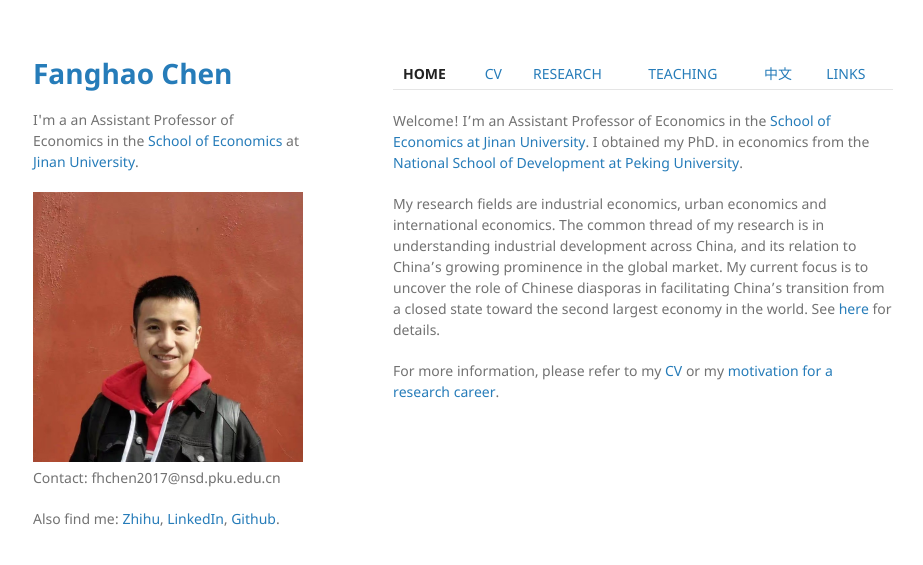
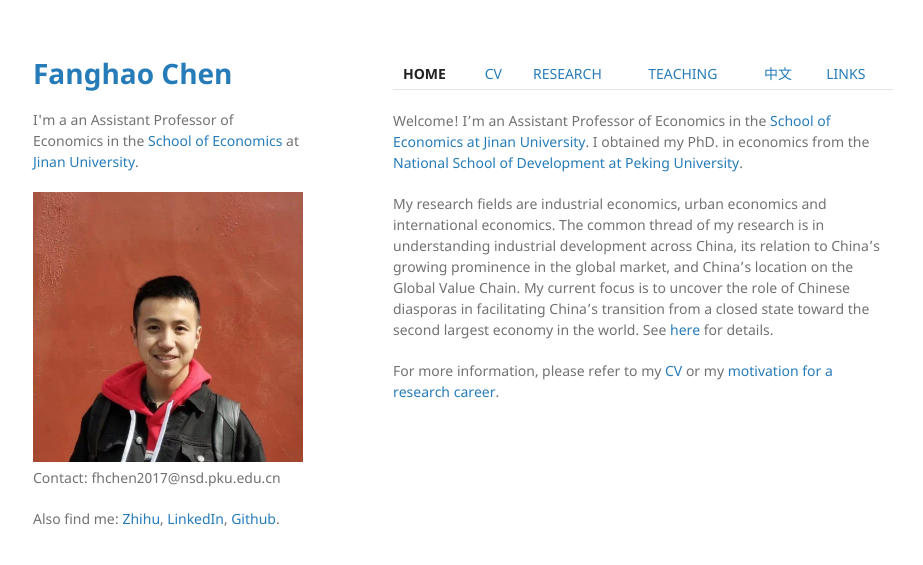
Before and after one commit to FanghaoChen/homepage, a Jekyll site: the page built from index.md, in a window 1280 px wide. Shown: the top 565 px of the page, without its empty margins (177-1100 px from the left). Built offline with Jekyll 4.4.1, drawn with Linux system fonts in a browser that asks for light colours.

Commit message:
Update index.md

```diff
--- a/index.md
+++ b/index.md
@@ -7,6 +7,6 @@ layout: default
 
 Welcome! I'm an Assistant Professor of Economics in the [School of Economics at Jinan University](https://ec.jnu.edu.cn/). I obtained my PhD. in economics from the [National School of Development at Peking University](https://www.nsd.pku.edu.cn/).
 
-My research fields are industrial economics, urban economics and international economics. The common thread of my research is in understanding industrial development across China, and its relation to China's growing prominence in the global market. My current focus is to uncover the role of Chinese diasporas in facilitating China's transition from a closed state toward the second largest economy in the world. See [here](https://papers.ssrn.com/sol3/papers.cfm?abstract_id=4004159) for details.
+My research fields are industrial economics, urban economics and international economics. The common thread of my research is in understanding industrial development across China, its relation to China's growing prominence in the global market, and China's location on the Global Value Chain. My current focus is to uncover the role of Chinese diasporas in facilitating China's transition from a closed state toward the second largest economy in the world. See [here](https://papers.ssrn.com/sol3/papers.cfm?abstract_id=4004159) for details.
 
 For more information, please refer to my [CV](./assets/CV_FanghaoChen_220927.pdf) or my [motivation for a research career](https://mp.weixin.qq.com/s?__biz=Mzg4MzE0ODY0Mw==&mid=2247491382&idx=1&sn=992dc4dda38bfd95d5c2b47848fc5a81&chksm=cf4a8d3af83d042c96f68c98b9406eab25df4ce418b6778fccdee755fc9e499decfb44498855&mpshare=1&scene=24&srcid=12203KNxFd0xsEh7nM7ZzhKn&sharer_sharetime=1639991731014&sharer_shareid=009d752390d3ca9d149b0d31038375f0#rd).
```
